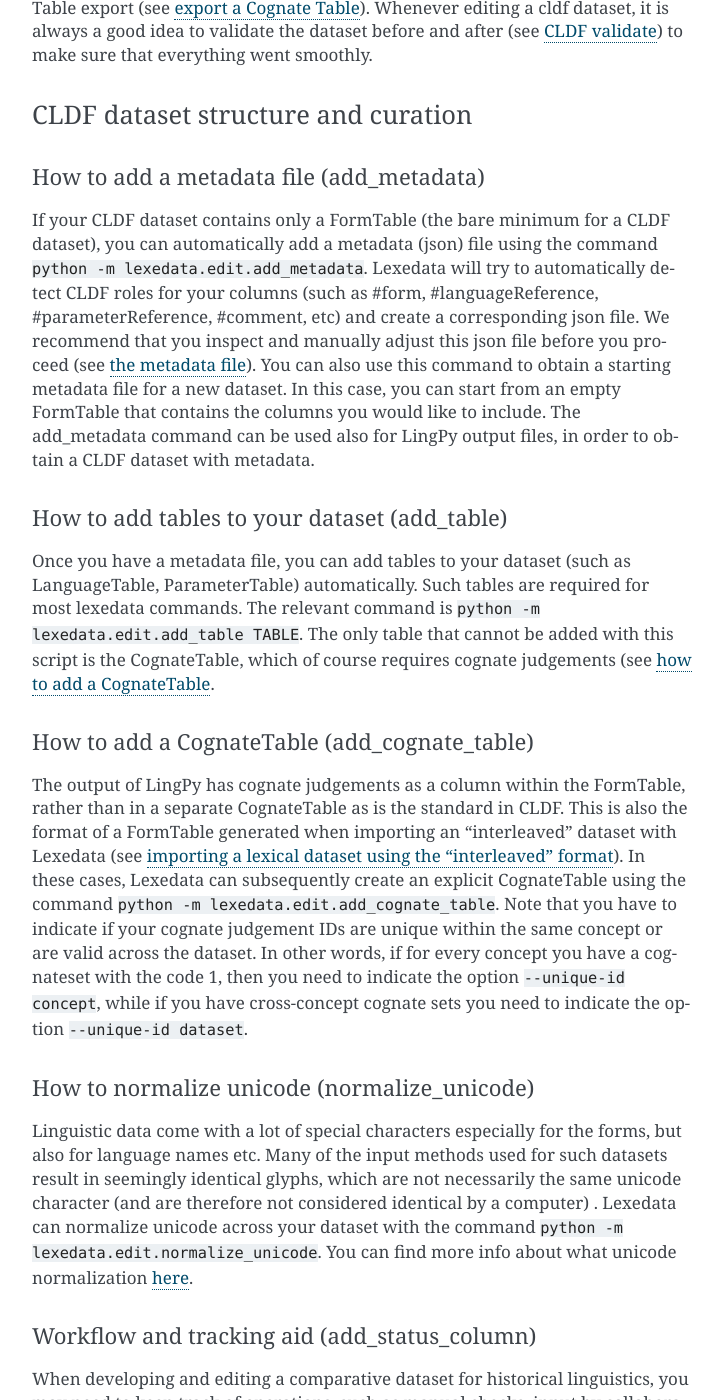
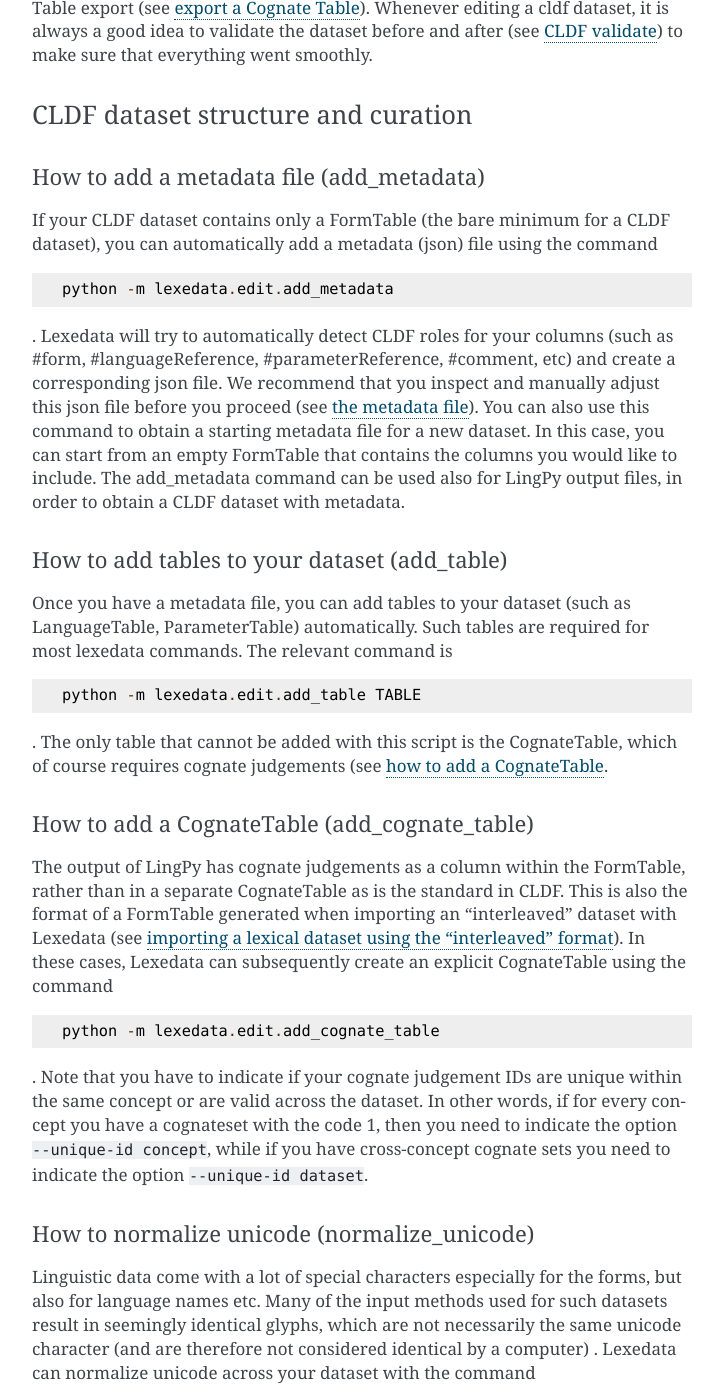
Before and after one commit to lexedata/lexedata, a Sphinx documentation site: the page built from docs/Manual.md, in a window 1280 px wide and 1400 px high, scrolled down 4105 px. Shown: the whole window, without its empty margins (388-1111 px from the left). Built offline with Sphinx 7.4.7, drawn with Linux system fonts in a browser that asks for light colours; some of the changed text lies outside the part shown.

Commit message:
More command example code blocks

````diff
--- a/docs/Manual.md
+++ b/docs/Manual.md
@@ -71,22 +71,46 @@
 ### CLDF dataset structure and curation
 
 #### How to add a metadata file (add_metadata)
-If your CLDF dataset contains only a FormTable (the bare minimum for a CLDF dataset), you can automatically add a metadata (json) file using the command `python -m lexedata.edit.add_metadata`. Lexedata will try to automatically detect CLDF roles for your columns (such as #form, #languageReference, #parameterReference, #comment, etc) and create a corresponding json file. We recommend that you inspect and manually adjust this json file before you proceed (see [the metadata file](/docs/cldf.md#the-metadata-file)). You can also use this command to obtain a starting metadata file for a new dataset. In this case, you can start from an empty FormTable that contains the columns you would like to include. The add_metadata command can be used also for LingPy output files, in order to obtain a CLDF dataset with metadata.
+If your CLDF dataset contains only a FormTable (the bare minimum for a CLDF dataset), you can automatically add a metadata (json) file using the command
+```
+python -m lexedata.edit.add_metadata
+```
+. Lexedata will try to automatically detect CLDF roles for your columns (such as #form, #languageReference, #parameterReference, #comment, etc) and create a corresponding json file. We recommend that you inspect and manually adjust this json file before you proceed (see [the metadata file](/docs/cldf.md#the-metadata-file)). You can also use this command to obtain a starting metadata file for a new dataset. In this case, you can start from an empty FormTable that contains the columns you would like to include. The add_metadata command can be used also for LingPy output files, in order to obtain a CLDF dataset with metadata.
 
 #### How to add tables to your dataset (add_table)
-Once you have a metadata file, you can add tables to your dataset (such as LanguageTable, ParameterTable) automatically. Such tables are required for most lexedata commands. The relevant command is `python -m lexedata.edit.add_table TABLE`. The only table that cannot be added with this script is the CognateTable, which of course requires cognate judgements (see [how to add a CognateTable](#how-to-add-a-cognatetable-add_cognate_table).
+Once you have a metadata file, you can add tables to your dataset (such as LanguageTable, ParameterTable) automatically. Such tables are required for most lexedata commands. The relevant command is
+```
+python -m lexedata.edit.add_table TABLE
+```
+. The only table that cannot be added with this script is the CognateTable, which of course requires cognate judgements (see [how to add a CognateTable](#how-to-add-a-cognatetable-add_cognate_table).
 
 #### How to add a CognateTable (add_cognate_table)
-The output of LingPy has cognate judgements as a column within the FormTable, rather than in a separate CognateTable as is the standard in CLDF. This is also the format of a FormTable generated when importing an "interleaved" dataset with Lexedata (see [importing a lexical dataset using the "interleaved" format](#importing-a-lexical-dataset-using-the-interleaved-format)). In these cases, Lexedata can subsequently create an explicit CognateTable using the command `python -m lexedata.edit.add_cognate_table`. Note that you have to indicate if your cognate judgement IDs are unique within the same concept or are valid across the dataset. In other words, if for every concept you have a cognateset with the code 1, then you need to indicate the option `--unique-id concept`, while if you have cross-concept cognate sets you need to indicate the option `--unique-id dataset`.
+The output of LingPy has cognate judgements as a column within the FormTable, rather than in a separate CognateTable as is the standard in CLDF. This is also the format of a FormTable generated when importing an "interleaved" dataset with Lexedata (see [importing a lexical dataset using the "interleaved" format](#importing-a-lexical-dataset-using-the-interleaved-format)). In these cases, Lexedata can subsequently create an explicit CognateTable using the command
+```
+python -m lexedata.edit.add_cognate_table
+```
+. Note that you have to indicate if your cognate judgement IDs are unique within the same concept or are valid across the dataset. In other words, if for every concept you have a cognateset with the code 1, then you need to indicate the option `--unique-id concept`, while if you have cross-concept cognate sets you need to indicate the option `--unique-id dataset`.
 
 #### How to normalize unicode (normalize_unicode)
-Linguistic data come with a lot of special characters especially for the forms, but also for language names etc. Many of the input methods used for such datasets result in seemingly identical glyphs, which are not necessarily the same unicode character (and are therefore not considered identical by a computer) . Lexedata can normalize unicode across your dataset with the command `python -m lexedata.edit.normalize_unicode`. You can find more info about what unicode normalization [here](https://towardsdatascience.com/what-on-earth-is-unicode-normalization-56c005c55ad0).
+Linguistic data come with a lot of special characters especially for the forms, but also for language names etc. Many of the input methods used for such datasets result in seemingly identical glyphs, which are not necessarily the same unicode character (and are therefore not considered identical by a computer) . Lexedata can normalize unicode across your dataset with the command
+```
+python -m lexedata.edit.normalize_unicode
+```
+. You can find more info about what unicode normalization [here](https://towardsdatascience.com/what-on-earth-is-unicode-normalization-56c005c55ad0).
 
 #### Workflow and tracking aid (add_status_column)
-When developing and editing a comparative dataset for historical linguistics, you may need to keep track of operations, such as manual checks, input by collaborators etc. You may also wish to inspect manually some of the automatic operations of lexedata. To facilitate such tasks, you can add a "status column" in any of the CLDF tables using the command `python -m lexedata.edit.add_status_column`. How you use status columns is largely up to you. You may manually keep track of your workflow in this column using specific codewords of your choice. Lexedata scripts that perform automatic operations that are not trivial (such as alignments, automatic cognate set detection) usually leave a message in the status column (which is customizable).
+When developing and editing a comparative dataset for historical linguistics, you may need to keep track of operations, such as manual checks, input by collaborators etc. You may also wish to inspect manually some of the automatic operations of lexedata. To facilitate such tasks, you can add a "status column" in any of the CLDF tables using the command
+```
+python -m lexedata.edit.add_status_column
+```
+. How you use status columns is largely up to you. You may manually keep track of your workflow in this column using specific codewords of your choice. Lexedata scripts that perform automatic operations that are not trivial (such as alignments, automatic cognate set detection) usually leave a message in the status column (which is customizable).
 
 #### Valid and transparent IDs (simplify_ids)
-In a CLDF dataset, all IDs need to be unique and be either numeric or restricted alphanumeric (i.e. containing only leters, numbers and underscores). Lexedata command `python -m lexedata.edit.simplify_ids` verifies that all IDs in the dataset are valid and changes them appropriately if necessary. You can also choose to make your IDs transparent (option `--transparent`) so that you can easily tell what they correspond to. With transparent IDs, instead of a numeric ID, a form will have an ID consisting of the languageID and the parameterID: e.g. the word "main" in French would have the ID stan1290_hand.
+In a CLDF dataset, all IDs need to be unique and be either numeric or restricted alphanumeric (i.e. containing only leters, numbers and underscores). Lexedata command
+```
+python -m lexedata.edit.simplify_ids
+```
+ verifies that all IDs in the dataset are valid and changes them appropriately if necessary. You can also choose to make your IDs transparent (option `--transparent`) so that you can easily tell what they correspond to. With transparent IDs, instead of a numeric ID, a form will have an ID consisting of the languageID and the parameterID: e.g. the word "main" in French would have the ID stan1290_hand.
 
 #### How to replace or merge IDs (replace_id and replace_id_column)
 Sometimes you may need to replace an object's ID (e.g. language ID, concept ID, etc), e.g. if accidentally you have used the same ID twice. Lexedata can replace the id of an object and propagate this change in all tables where it is used as a foreign key (i.e. to link back to that object). The relevant command is
@@ -104,7 +128,15 @@
 ### Operations on FormTable
 
 #### Merge polysemous forms (merge_homophones)
-In large datasets, there may be identical forms within the same language, corresponding to homophonous or polysemous words. You can use `python -m lexedata.report.homophones` to detect identical forms present in the dataset (see [detect potential homophonous or polysemous forms](#detect-potential-homophonous-or-polysemous-forms)). Once you decide which forms are in fact polysemous, you can use  `python -m lexedata.edit.merge_homophones MERGE_FILE`  in order to merge them into one form with multiple meanings. The MERGE_FILE contains the forms to be merged, in the same format as the output report from the `lexedata.report.homophones` command. There are multiple merge functions available for the different metadata associated with forms (e.g. for comments the default merge function is concatenate, while for sources it is union). If you need to modify the default behavior of the command you can use the optional argument `--merge COLUMN:MERGER`, where COLUMN is the name of the column in your dataset and MERGER is the merge function you want to use (from a list of functions that can be found in the help).
+In large datasets, there may be identical forms within the same language, corresponding to homophonous or polysemous words. You can use
+```
+python -m lexedata.report.homophones
+```
+ to detect identical forms present in the dataset (see [detect potential homophonous or polysemous forms](#detect-potential-homophonous-or-polysemous-forms)). Once you decide which forms are in fact polysemous, you can use
+```
+python -m lexedata.edit.merge_homophones MERGE_FILE
+```
+  in order to merge them into one form with multiple meanings. The MERGE_FILE contains the forms to be merged, in the same format as the output report from the `lexedata.report.homophones` command. There are multiple merge functions available for the different metadata associated with forms (e.g. for comments the default merge function is concatenate, while for sources it is union). If you need to modify the default behavior of the command you can use the optional argument `--merge COLUMN:MERGER`, where COLUMN is the name of the column in your dataset and MERGER is the merge function you want to use (from a list of functions that can be found in the help).
 
 #### Segment forms (add_segments)
 In order to align forms to find correspondence sets and for automatic cognate detection, you need to segment the forms included in your dataset. Lexedata can do this automatically using [CLTS](http://clts.clld.org). To use this functionality type
@@ -130,7 +162,11 @@
 If you are using cross-concept cognate sets, and you want to assign each cognate set to a certain concept (e.g. for the purposes of assigning absences in root presence coding), you can use lexedata to automatically add central concepts to your cognate sets. The central concept of each cognateset will be used as a proxy for assigning absences: If the central concept is attested in a language with a different root, then the root in question will be coded as absent for this language (see the glossary for more explanations for central concepts, coding methods and absence heuristics for root presence coding).
 
 The central concept of each cognate set is determined by the [CLICS](http://clics.clld.org) graph of all the concepts associated with this cognate set (this requires having your concepts linked to the Concepticon). The concept with the highest centrality in the CLICS graph will be retained as the central concept. In the absence of Concepticon links, the central concept is the most common concept. In order to add central concepts to your dataset, type
-`python -m lexedata.edit.add_central_concepts`.
+
+```
+python -m lexedata.edit.add_central_concepts
+```
+.
 This will add a #parameterReference column to your CognatesetTable containing the central concept. You can of course manually review and edit the central concepts. If you rely on central concepts for coding and you heavily edit your cognate judgements, consider re-assigning central concepts with the switch `--overwrite`.
 
 
@@ -147,20 +183,40 @@
 The report package contains scripts that check for data integrity and generate reports for your dataset. You can use these reports to identify potential problems in the dataset, to track your progress, or to report statistics in publications (e.g. coverage for each language in a dataset).
 
 ### Language coverage
-You can obtain various statistics related to coverage (how many concepts have corresponding forms in each language) with the command `python -m lexedata.report.coverage`.
+You can obtain various statistics related to coverage (how many concepts have corresponding forms in each language) with the command
+```
+python -m lexedata.report.coverage
+```
+.
 Among others, you can find which languages have corresponding forms for specific concepts, which languages have at least a given coverage percentage etc. NA forms (that correspond to concepts that do not exist in a particular language) by default count towards coverage, while missing forms don't. You can customize the treatment of missing and NA forms with the optional argument `--missing`.
 
 ### Segment inventories
-You can get a report on all segments used for each language and their frequency in the dataset by typing `python -m lexedata.report.segment_inventories`. This can be useful to locate rare or even erroneous transcriptions, non-standard IPA symbols etc.
+You can get a report on all segments used for each language and their frequency in the dataset by typing
+```
+python -m lexedata.report.segment_inventories
+```
+. This can be useful to locate rare or even erroneous transcriptions, non-standard IPA symbols etc.
 
 ### Cognate judgements
-The cognate judgement report checks for issues involving cognate judgements, the segment slice column, the referenced segments and the alignment. For example, it checks if the referenced segments match what is present in the alignment and are contiguous (including identically looking but underlyingly different unicode characters), if the segment slice is valid based on the length of the form, and if the length of all alignments in a cognateset match. It also checks that missing ("") and NA ("-") forms are not assigned to any cognate set. In order to obtain the judgements report, you can use the command `python -m lexedata.report.judgements`. If you want additionally to check for instances of non-concatenative morphology, you can use the switch `--strict`.
+The cognate judgement report checks for issues involving cognate judgements, the segment slice column, the referenced segments and the alignment. For example, it checks if the referenced segments match what is present in the alignment and are contiguous (including identically looking but underlyingly different unicode characters), if the segment slice is valid based on the length of the form, and if the length of all alignments in a cognateset match. It also checks that missing ("") and NA ("-") forms are not assigned to any cognate set. In order to obtain the judgements report, you can use the command
+```
+python -m lexedata.report.judgements
+```
+. If you want additionally to check for instances of non-concatenative morphology, you can use the switch `--strict`.
 
 ### CLDF validate
-Before and after a variety of operations with lexedata, and especially after manual editing of raw data, it is highly recommended to validate your dataset so you can catch and fix any inconsistencies. You can do a basic validation using the relevant command in the `pycldf` package, or an extended one with lexedata. For the basic validation, type: `cldf validate METADATA`, where `METADATA` stands for the metadata (json) file of your dataset. For the extended cldf validation, type `python -m lexedata.report.extended_cldf_validate`. The extended validation includes all operations of the basic pycldf command, but also checks further potential issues related to cognate judgements, unicode normalization, alignments etc.
+Before and after a variety of operations with lexedata, and especially after manual editing of raw data, it is highly recommended to validate your dataset so you can catch and fix any inconsistencies. You can do a basic validation using the relevant command in the `pycldf` package, or an extended one with lexedata. For the basic validation, type: `cldf validate METADATA`, where `METADATA` stands for the metadata (json) file of your dataset. For the extended cldf validation, type
+```
+python -m lexedata.report.extended_cldf_validate
+```
+. The extended validation includes all operations of the basic pycldf command, but also checks further potential issues related to cognate judgements, unicode normalization, alignments etc.
 
 ### Filter dataset
-The `filter` command gives you the possibility to filter any table of your dataset according to a particular column using regular expressions. You can use this command to output a subset of the dataset to a file and use it as input for further commands in lexedata or other downstream analyses. The command is `python -m lexedata.report.filter COLUMN FILTER [TABLE]`, where `COLUMN` is the column to be filtered, the `FILTER` the expression to filter by and `TABLE` the table of the dataset that you want to filter. For more details, refer to the command's help.
+The `filter` command gives you the possibility to filter any table of your dataset according to a particular column using regular expressions. You can use this command to output a subset of the dataset to a file and use it as input for further commands in lexedata or other downstream analyses. The command is
+```
+python -m lexedata.report.filter COLUMN FILTER [TABLE]
+```
+, where `COLUMN` is the column to be filtered, the `FILTER` the expression to filter by and `TABLE` the table of the dataset that you want to filter. For more details, refer to the command's help.
 
 ### Detect potential homophonous or polysemous forms
 In large datasets, you may have identical forms associated with different concepts. This could be the case because there are homophonous, unrelated forms, or because there is in fact one polysemous form. Lexedata can help you detect potential homophonous or polysemous forms by using the command
@@ -171,7 +227,11 @@
 The output of this command is a list of all groups of identical forms in the data and their associated concepts, along with the information if the associated concepts are connected in CLICS or not (if your concepts are linked to Concepticon, see [linking concepts to Concepticon](#linking-concepts-to-concepticon-add_concepticon)). You can choose to merge the polysemous forms, so you have one form associated to multiple concepts. In order to perform this operation, edit the output file of `lexedata.report.homophones`, so that only the groups of forms that are to be merged remain and then use `lexedata.edit.merge_homophones` (see [merge polysemous forms](#merge-polysemous-forms-merge_homophones)).
 
 ### Non-concatenative morphology
-You can get a detailed report on potentially non-concatenative morphemes (segments that belong to more than one cognate sets) by running `python -m lexedata.report.nonconcatenative_morphemes`. For a more general report on cognate judgements, see [cognate judgements](#cognate-judgements).
+You can get a detailed report on potentially non-concatenative morphemes (segments that belong to more than one cognate sets) by running
+```
+python -m lexedata.report.nonconcatenative_morphemes
+```
+. For a more general report on cognate judgements, see [cognate judgements](#cognate-judgements).
 
 
 ## Exporting data (lexedata.exporter)
@@ -198,7 +258,11 @@
 ```
 
 It is always a good idea to validate your dataset before and after any edits to make sure that everything is linked as it should in the cldf format.
-You can use `cldf validate METADATA_FILE` or `python -m lexedata.report.extended_cldf_validate` for a more thorough check (see also [CLDF validate](#cldf-validate)). The latter is particularly useful, because it checks a lot of additional assumptions about cognate judgements.
+You can use `cldf validate METADATA_FILE` or
+```
+python -m lexedata.report.extended_cldf_validate
+```
+ for a more thorough check (see also [CLDF validate](#cldf-validate)). The latter is particularly useful, because it checks a lot of additional assumptions about cognate judgements.
 
 In order to export an xlsx cognate matrix, you should type
 ```
````
